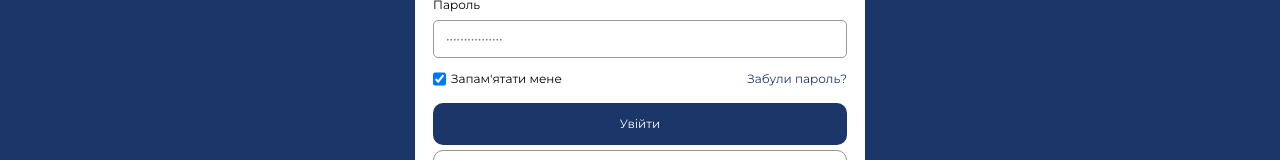
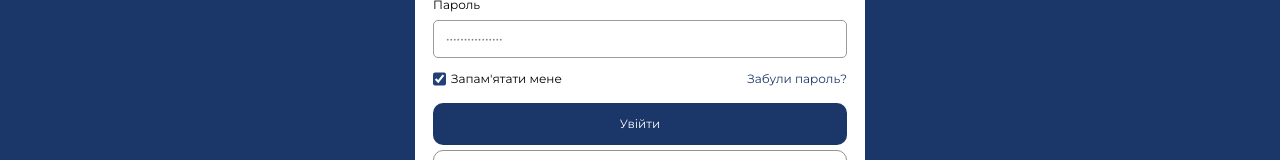
Before and after one commit to rusiiiDonNTU/student-office-front, a React (Vite) app: page /login in a window 1280 px wide. Shown: the part 378-538 px from the top of the page. Built offline with nearby package versions, Linux system fonts and the light colour scheme; no server answers; a web font is replaced by a local one.

Commit message:
feat: small fixes

```diff
--- a/src/components/Login/LoginForm.jsx
+++ b/src/components/Login/LoginForm.jsx
@@ -57,7 +57,6 @@ function LoginForm() {
       passwordError = passEmptyError;
     }
   }
-  if (errorFromBack) emailError = errorFromBack;
 
   // Зчитування повідомлень з URL
   useEffect(() => {
--- a/src/components/UI/Checkbox/Checkbox.css
+++ b/src/components/UI/Checkbox/Checkbox.css
@@ -1,7 +1,9 @@
 .checkbox {
   display: flex;
   column-gap: 5px;
+  accent-color: var(--color-light-blue);
 }
+
 input[type="checkbox"]:disabled + .checkbox-label {
   color: #d1d1d1;
 }
--- a/src/index.css
+++ b/src/index.css
@@ -91,6 +91,7 @@
 }
 
 :root {
+  --color-light-blue: #214077;
   --color-blue: #1b3769;
   --color-dark-blue: #18325f;
 }
--- a/src/util/i18n.js
+++ b/src/util/i18n.js
@@ -23,8 +23,7 @@ i18n.use(languageDetector)
       },
       interpolation: {
         escapeValue: false
-      },
-      debug: true,
+      }
     }).then(() => {
       // Перевірка мови в localStorage
       const storedLng = localStorage.getItem('i18nextLng');
```
